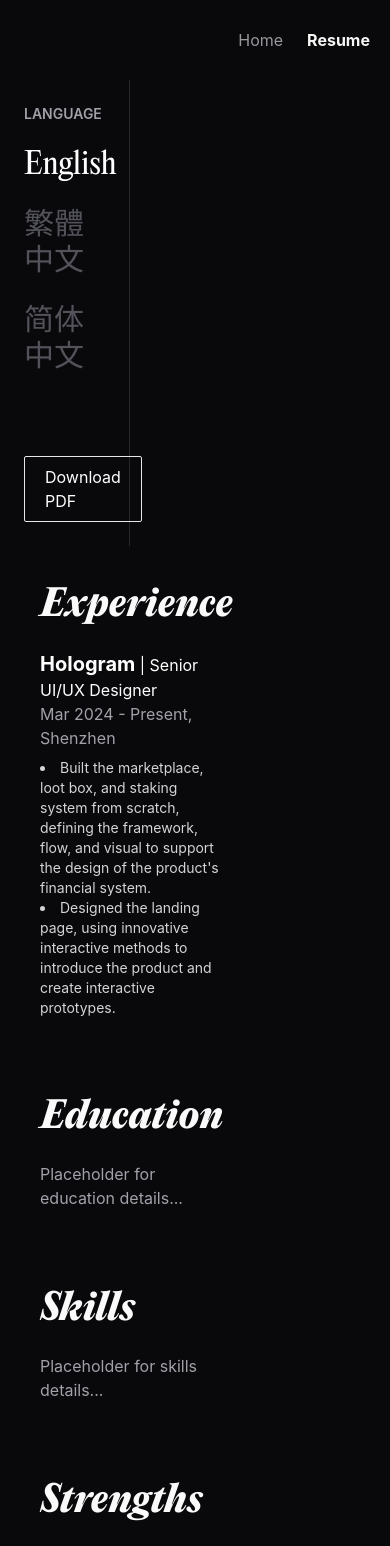
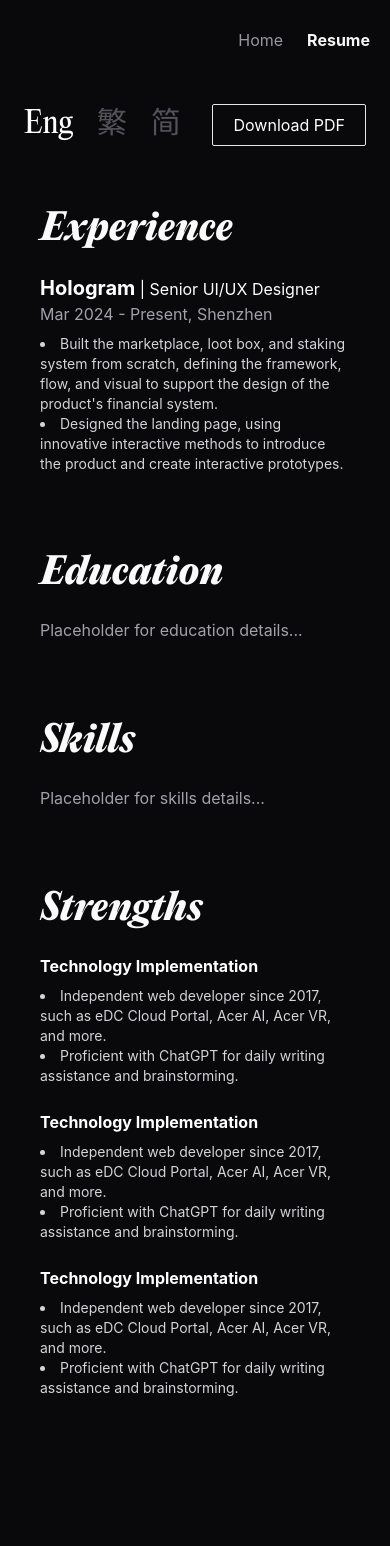
Before and after one commit to hoiian/portfolio2025, a React (Vite) app: page /resume in a window 390 px wide. Shown: the top 1546 px of the page. Built offline with nearby package versions, Linux system fonts and the light colour scheme.

Commit message:
resume page RWD

```diff
--- a/src/pages/Resume.jsx
+++ b/src/pages/Resume.jsx
@@ -18,31 +18,34 @@ const Resume = () => {
     <div className="min-h-screen flex flex-col md:flex-row max-w-[1360px] mx-auto pt-20">
       <Header />
       {/* Left Sidebar */}
-      <div className="w-1/3 p-6 flex flex-col border-r-[1px] border-zinc-800">
+      <div className="md:w-1/3 w-full p-6 flex flex-row md:flex-col md:border-r-[1px] border-zinc-800 justify-between md:justify-start">
 
-        <div className="space-y-6 text-3xl font-heading">
-        <p className="text-sm text-zinc-400 font-sans font-semibold uppercase ">Language</p>
+      <div className="flex flex-row md:flex-col gap-6 text-3xl font-heading">
+      <p className="hidden md:block text-sm text-zinc-400 font-sans font-semibold uppercase">Language</p>
       <button
-            className={`block w-full text-left ${selectedLanguage === "english" ? " text-white" : "text-zinc-600 hover:text-zinc-400"}`}
+        className={`block w-full text-left ${selectedLanguage === "english" ? "text-white" : "text-zinc-600 hover:text-zinc-400"}`}
         onClick={() => setSelectedLanguage("english")}
       >
-            English
+        <span className="block md:hidden">Eng</span>
+        <span className="hidden md:block">English</span>
       </button>
       <button
-            className={`block w-full text-left ${selectedLanguage === "traditional" ? " text-white" : "text-zinc-600 hover:text-zinc-400"}`}
+        className={`block w-full text-left ${selectedLanguage === "traditional" ? "text-white" : "text-zinc-600 hover:text-zinc-400"}`}
         onClick={() => setSelectedLanguage("traditional")}
       >
-            繁體中文
+        <span className="block md:hidden">繁</span>
+        <span className="hidden md:block">繁體中文</span>
       </button>
       <button
-            className={`block w-full text-left ${selectedLanguage === "simplified" ? " text-white" : "text-zinc-600 hover:text-zinc-400"}`}
+        className={`block w-full text-left ${selectedLanguage === "simplified" ? "text-white" : "text-zinc-600 hover:text-zinc-400"}`}
         onClick={() => setSelectedLanguage("simplified")}
       >
-            简体中文
+        <span className="block md:hidden">简</span>
+        <span className="hidden md:block">简体中文</span>
       </button>
     </div>
         {/* Download Dropdown */}
-        <div className="relative mt-20">
+        <div className="relative md:mt-20">
           <button
             onClick={() => setMenuOpen(!menuOpen)}
             className="text-white px-5 py-2 rounded-sm w-auto text-left border hover:bg-zinc-800"
@@ -51,7 +54,7 @@ const Resume = () => {
             {/* <ChevronDown size={20} strokeWidth={1} /> */}
           </button>
           {menuOpen && (
-            <div className="absolute top-full mt-2 border border-zinc-600 text-white rounded-sm w-auto">
+            <div className="absolute top-full mt-2 border border-zinc-600 text-white rounded-sm w-auto bg-zinc-950">
               {downloadOptions.map((option, index) => (
                 <a
                   key={index}
@@ -68,7 +71,7 @@ const Resume = () => {
       </div>
 
       {/* Right Content */}
-      <div className="w-2/3 p-10 text-white">
+      <div className="md:w-2/3 w-full  p-10 text-white">
         <h2 className="text-4xl italic mb-6 text-zinc-50 font-extrabold">Experience</h2>
         <div className="mt-6">
           <span className="text-xl font-bold ">Hologram</span>
@@ -94,6 +97,20 @@ const Resume = () => {
             <li>Proficient with ChatGPT for daily writing assistance and brainstorming.</li>
           </ul>
         </div>
+        <div className="mt-6">
+          <span className="text-xl1 font-bold ">Technology Implementation</span>
+          <ul className="list-disc list-inside mt-2 text-zinc-300 text-sm">
+            <li>Independent web developer since 2017,  such as eDC Cloud Portal, Acer AI, Acer VR, and more.</li>
+            <li>Proficient with ChatGPT for daily writing assistance and brainstorming.</li>
+          </ul>
+        </div>
+        <div className="mt-6">
+          <span className="text-xl1 font-bold ">Technology Implementation</span>
+          <ul className="list-disc list-inside mt-2 text-zinc-300 text-sm">
+            <li>Independent web developer since 2017,  such as eDC Cloud Portal, Acer AI, Acer VR, and more.</li>
+            <li>Proficient with ChatGPT for daily writing assistance and brainstorming.</li>
+          </ul>
+        </div>
       </div>
     </div>
   );
```
Lines whose indentation alone changed are shown as unchanged.
